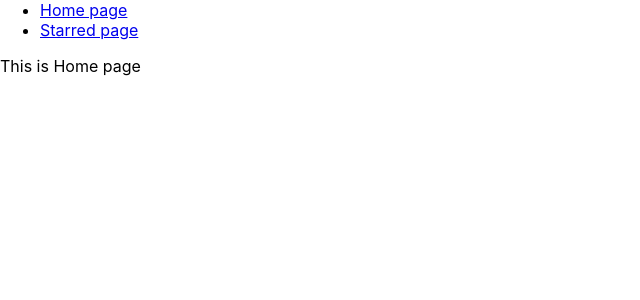
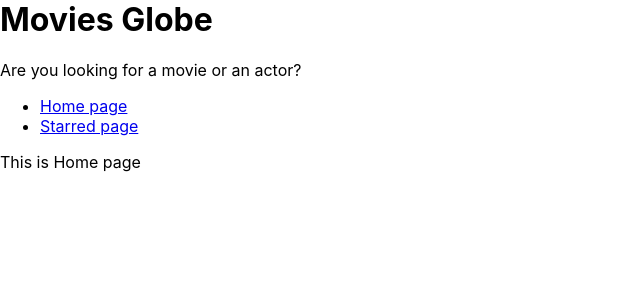
Before and after one commit to yukeshyuks/box-office, a React (Create React App) app: page / in a window 1280 px wide. Shown: the top 300 px of the page, without its empty margins (0-640 px from the left). Built offline with nearby package versions, Linux system fonts and the light colour scheme.

Commit message:
added pagelayouts

```diff
--- a/src/App.js
+++ b/src/App.js
@@ -1,6 +1,5 @@
 import React from "react";
 import { Switch, Route } from 'react-router-dom';
-import Navs from "./components/Navs"
 import Homepage from "./pages/Homepage";
 import Starred from "./pages/Starred";
 
@@ -8,7 +7,6 @@
 function App() {
   return (
     <div>
-      <Navs />
       <Switch>
           <Route exact path="/">
           <Homepage />
--- /dev/null
+++ b/src/components/MainpageLayout.js
@@ -0,0 +1,17 @@
+import React from 'react'
+import Navs from './Navs'
+import Title from './Title';
+
+
+const MainpageLayout = ({children}) => {
+  return (
+    <div>
+      <Title title="Movies Globe" subtitle="Are you looking for a movie or an actor?"/>
+      <Navs />
+
+      {children}
+    </div>
+  );
+};
+
+export default MainpageLayout
--- /dev/null
+++ b/src/components/Title.js
@@ -0,0 +1,12 @@
+import React from 'react'
+
+const Title = ({title, subtitle}) => {
+  return (
+    <div>
+      <h1>{title}</h1>
+      <p>{subtitle}</p>
+    </div>
+  )
+}
+
+export default Title
--- a/src/pages/Homepage.js
+++ b/src/pages/Homepage.js
@@ -1,11 +1,9 @@
 import React from 'react'
+import MainpageLayout from '../components/MainpageLayout'
 
 const Homepage = () => {
-  return (
-    <div>
-      This is Home page
-    </div>
-  )
-}
+    return <MainpageLayout>This is Home page</MainpageLayout>;
+
+};
 
 export default Homepage
--- a/src/pages/Starred.js
+++ b/src/pages/Starred.js
@@ -1,10 +1,11 @@
 import React from 'react'
+import MainpageLayout from '../components/MainpageLayout'
 
 const Starred = () => {
   return (
-    <div>
+    <MainpageLayout>
       This is Starred page
-    </div>
+    </MainpageLayout>
   )
 }
 
```
